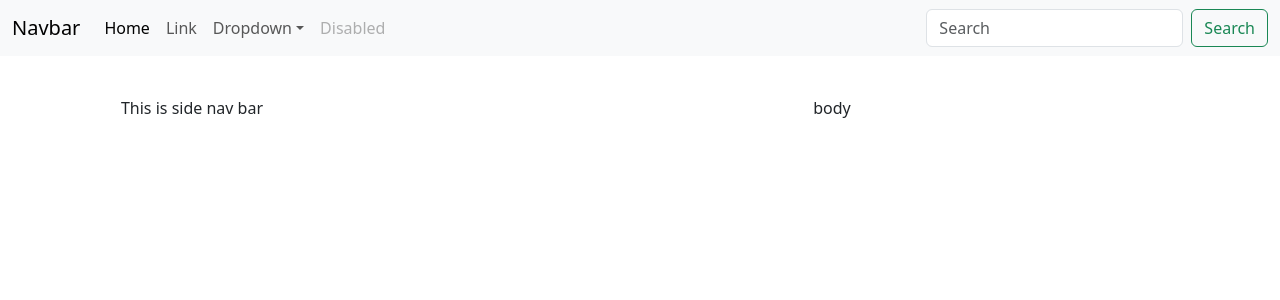
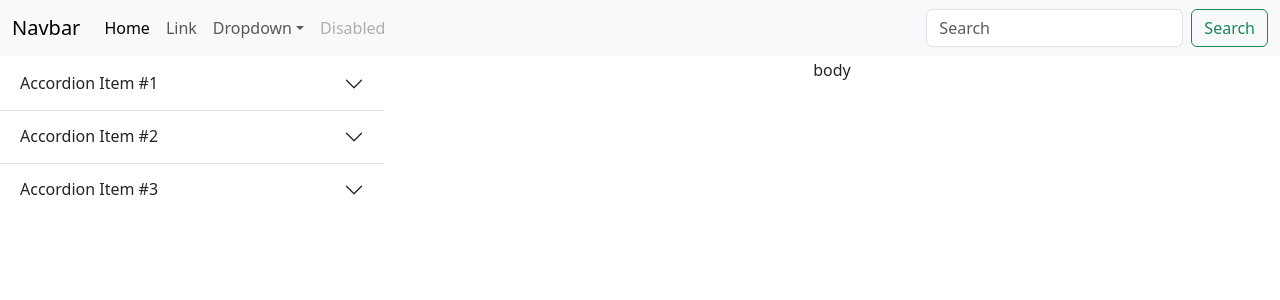
Before and after one commit to npawan98/BookingMANager, a React (Create React App) app: page / in a window 1280 px wide. Shown: the top 300 px of the page. Built offline with nearby package versions, Linux system fonts and the light colour scheme.

Commit message:
added accordians to side nav bar

```diff
--- a/src/App.css
+++ b/src/App.css
@@ -3,7 +3,7 @@
 }
 
 .body{
-  margin-top: 3em;
+  margin-top: 2em;
   display: flex;
   flex-direction: row;
   flex-wrap: wrap;
@@ -11,7 +11,7 @@
 
 .topNav{
   width: 100%;
-  height: 3em;
+  height: 1.6em;
 }
 .sideNav{
   flex:30%;
--- a/src/components/sideNavBar/sideNav.js
+++ b/src/components/sideNavBar/sideNav.js
@@ -4,7 +4,38 @@ class sideNav extends Component{
     render(){
         return (
             <div className = "sideNavBar">
-                This is side nav bar
+                <div class="accordion accordion-flush" id="accordionFlushExample">
+  <div class="accordion-item">
+    <h2 class="accordion-header" id="flush-headingOne">
+      <button class="accordion-button collapsed" type="button" data-bs-toggle="collapse" data-bs-target="#flush-collapseOne" aria-expanded="false" aria-controls="flush-collapseOne">
+        Accordion Item #1
+      </button>
+    </h2>
+    <div id="flush-collapseOne" class="accordion-collapse collapse" aria-labelledby="flush-headingOne" data-bs-parent="#accordionFlushExample">
+      <div class="accordion-body">Placeholder content for this accordion, which is intended to demonstrate the <code>.accordion-flush</code> class. This is the first item's accordion body.</div>
+    </div>
+  </div>
+  <div class="accordion-item">
+    <h2 class="accordion-header" id="flush-headingTwo">
+      <button class="accordion-button collapsed" type="button" data-bs-toggle="collapse" data-bs-target="#flush-collapseTwo" aria-expanded="false" aria-controls="flush-collapseTwo">
+        Accordion Item #2
+      </button>
+    </h2>
+    <div id="flush-collapseTwo" class="accordion-collapse collapse" aria-labelledby="flush-headingTwo" data-bs-parent="#accordionFlushExample">
+      <div class="accordion-body">Placeholder content for this accordion, which is intended to demonstrate the <code>.accordion-flush</code> class. This is the second item's accordion body. Let's imagine this being filled with some actual content.</div>
+    </div>
+  </div>
+  <div class="accordion-item">
+    <h2 class="accordion-header" id="flush-headingThree">
+      <button class="accordion-button collapsed" type="button" data-bs-toggle="collapse" data-bs-target="#flush-collapseThree" aria-expanded="false" aria-controls="flush-collapseThree">
+        Accordion Item #3
+      </button>
+    </h2>
+    <div id="flush-collapseThree" class="accordion-collapse collapse" aria-labelledby="flush-headingThree" data-bs-parent="#accordionFlushExample">
+      <div class="accordion-body">Placeholder content for this accordion, which is intended to demonstrate the <code>.accordion-flush</code> class. This is the third item's accordion body. Nothing more exciting happening here in terms of content, but just filling up the space to make it look, at least at first glance, a bit more representative of how this would look in a real-world application.</div>
+    </div>
+  </div>
+</div>
             </div>
         );
     };
```
